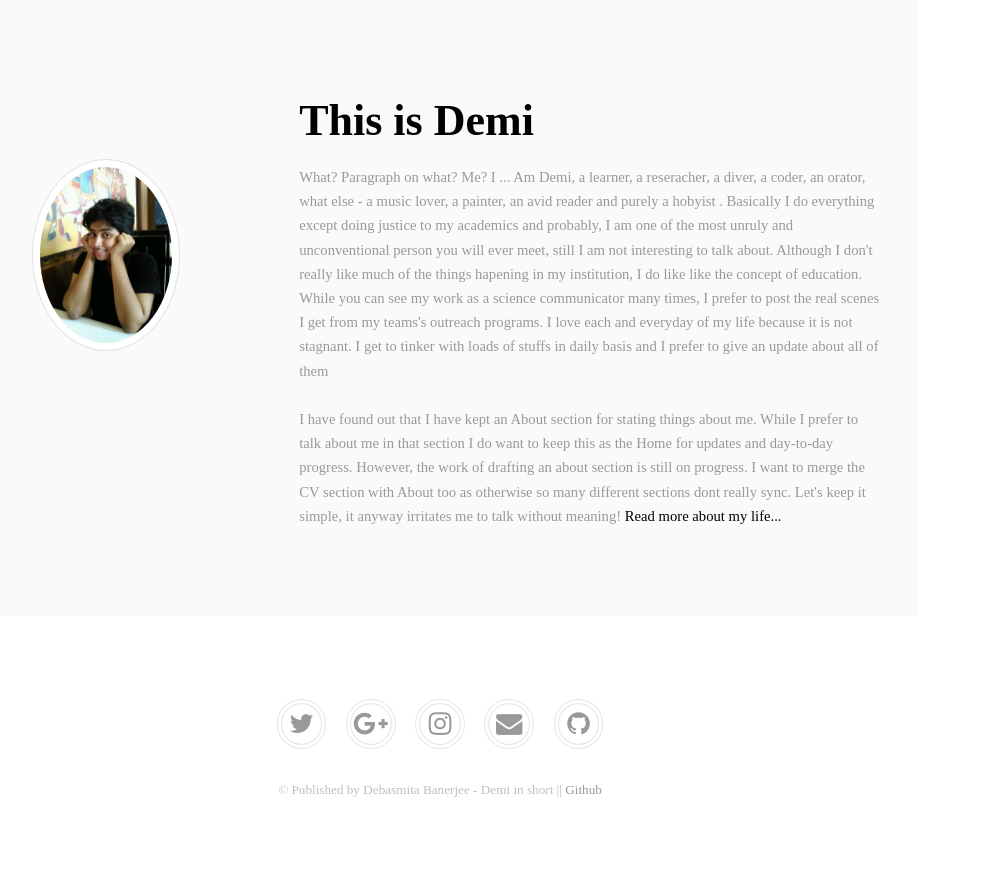
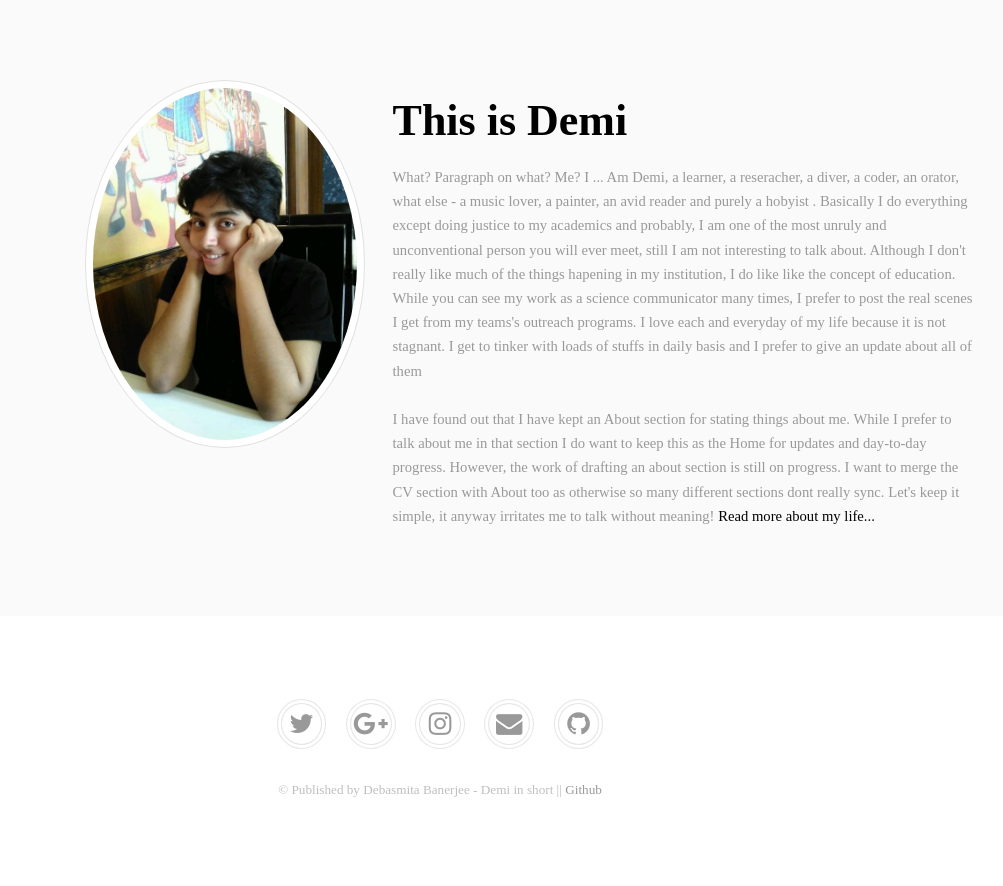
Before and after one commit to DarkDem/DarkDem.github.io, a Jekyll site: the page built from index.html, in a window 1280 px wide. Shown: the part 900-1786 px from the top of the page, without its empty margins (200-1203 px from the left). Built offline with Jekyll 4.4.1, drawn with Linux system fonts in a browser that asks for light colours; some web fonts are replaced.

Commit message:
Update main.css

```diff
--- a/css/main.css
+++ b/css/main.css
@@ -128,7 +128,7 @@
 		}
 
 		.container {
-			width: 65em;
+			width: 100em;
 		}
 
 	}
@@ -2467,7 +2467,7 @@
 		}
 
 			.image.left img, .image.right img {
-				width: 80%;
+				width: 100%;
 			}
 
 		.image.left {
@@ -2484,9 +2484,8 @@
 
 		.image.fit {
 			display: block;
-			margin-left: 15%;
-			margin-top: 30%;
-			width: 50%;
+			margin: 0 0 2em 0;
+			width: 100%;
 		}
 
 			.image.fit img {
```
